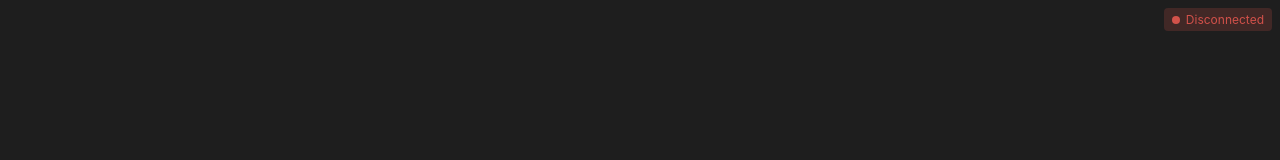
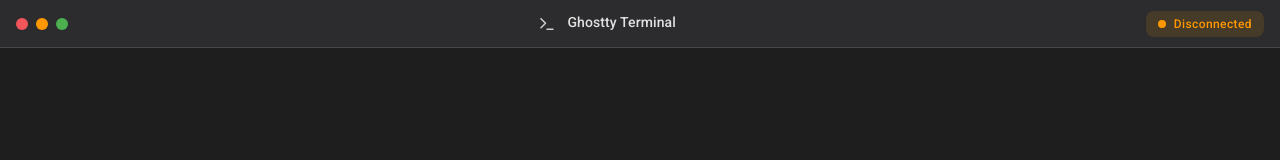
Before and after one commit to timmo001/app-ghostty, a website built with Vite: page ghostty/frontend/index.html in a window 1280 px wide. Built offline with nearby package versions, Linux system fonts and the light colour scheme; no server answers; what ghostty-web would draw is missing.

Commit message:
Add window UI based on material 3 (ha)

```diff
--- a/ghostty/frontend/index.html
+++ b/ghostty/frontend/index.html
@@ -4,7 +4,30 @@
     <meta charset="UTF-8" />
     <meta name="viewport" content="width=device-width, initial-scale=1.0" />
     <title>Ghostty Terminal</title>
+    <link rel="preconnect" href="https://fonts.googleapis.com" />
+    <link rel="preconnect" href="https://fonts.gstatic.com" crossorigin />
+    <link
+      href="https://fonts.googleapis.com/css2?family=Roboto:wght@400;500&display=swap"
+      rel="stylesheet"
+    />
     <style>
+      :root {
+        /* Material 3 Dark Theme - Home Assistant aligned */
+        --md-sys-color-surface: #1c1c1e;
+        --md-sys-color-surface-container: #2c2c2e;
+        --md-sys-color-surface-container-high: #3a3a3c;
+        --md-sys-color-on-surface: #e1e1e1;
+        --md-sys-color-on-surface-variant: #8e8e93;
+        --md-sys-color-outline: #48484a;
+        --md-sys-color-primary: #03a9f4;
+        --md-sys-color-error: #f2555a;
+        --md-sys-color-success: #4caf50;
+        --md-sys-color-warning: #ff9800;
+
+        /* Terminal colors */
+        --terminal-bg: #1e1e1e;
+      }
+
       * {
         margin: 0;
         padding: 0;
@@ -16,83 +39,221 @@
         width: 100%;
         height: 100%;
         overflow: hidden;
-        background: #1e1e1e;
+        background: var(--md-sys-color-surface);
+        font-family: 'Roboto', -apple-system, BlinkMacSystemFont, sans-serif;
+      }
+
+      .terminal-window {
+        display: flex;
+        flex-direction: column;
+        width: 100%;
+        height: 100%;
+        max-width: 1400px;
+        max-height: 900px;
+        margin: auto;
+        background: var(--md-sys-color-surface-container);
+        border-radius: 16px;
+        box-shadow:
+          0 8px 32px rgba(0, 0, 0, 0.4),
+          0 2px 8px rgba(0, 0, 0, 0.2);
+        overflow: hidden;
+      }
+
+      /* Fullscreen mode - no rounded corners or max dimensions */
+      @media (max-width: 1440px), (max-height: 940px) {
+        .terminal-window {
+          max-width: none;
+          max-height: none;
+          border-radius: 0;
+          box-shadow: none;
+        }
+      }
+
+      /* Title bar */
+      .title-bar {
+        display: flex;
+        align-items: center;
+        height: 48px;
+        padding: 0 16px;
+        background: var(--md-sys-color-surface-container);
+        border-bottom: 1px solid var(--md-sys-color-outline);
+        user-select: none;
+        flex-shrink: 0;
+      }
+
+      .window-controls {
+        display: flex;
+        align-items: center;
+        gap: 8px;
+      }
+
+      .window-control {
+        width: 12px;
+        height: 12px;
+        border-radius: 50%;
+        border: none;
+        cursor: default;
+        transition: opacity 0.15s ease;
+      }
+
+      .window-control.close {
+        background: var(--md-sys-color-error);
+      }
+
+      .window-control.minimize {
+        background: var(--md-sys-color-warning);
+      }
+
+      .window-control.maximize {
+        background: var(--md-sys-color-success);
+      }
+
+      .title-bar:not(:hover) .window-control {
+        opacity: 0.7;
+      }
+
+      .title {
+        flex: 1;
+        text-align: center;
+        font-size: 14px;
+        font-weight: 500;
+        color: var(--md-sys-color-on-surface);
+        letter-spacing: 0.1px;
+      }
+
+      .title-icon {
+        width: 18px;
+        height: 18px;
+        margin-right: 8px;
+        vertical-align: middle;
+        opacity: 0.9;
+      }
+
+      /* Connection status */
+      .connection-status {
+        display: flex;
+        align-items: center;
+        gap: 8px;
+        padding: 6px 12px;
+        border-radius: 8px;
+        font-size: 12px;
+        font-weight: 500;
+        letter-spacing: 0.4px;
+        transition: all 0.2s ease;
+      }
+
+      .connection-status.connected {
+        color: var(--md-sys-color-success);
+        background: rgba(76, 175, 80, 0.12);
+      }
+
+      .connection-status.disconnected {
+        color: var(--md-sys-color-error);
+        background: rgba(242, 85, 90, 0.12);
+      }
+
+      .connection-status.connecting {
+        color: var(--md-sys-color-warning);
+        background: rgba(255, 152, 0, 0.12);
+      }
+
+      .status-indicator {
+        width: 8px;
+        height: 8px;
+        border-radius: 50%;
+        background: currentColor;
+      }
+
+      .connection-status.connecting .status-indicator {
+        animation: pulse 1.2s ease-in-out infinite;
+      }
+
+      @keyframes pulse {
+        0%,
+        100% {
+          opacity: 1;
+          transform: scale(1);
+        }
+        50% {
+          opacity: 0.5;
+          transform: scale(0.9);
+        }
+      }
+
+      /* Terminal container */
+      .terminal-container {
+        flex: 1;
+        background: var(--terminal-bg);
+        padding: 12px;
+        overflow: hidden;
+        position: relative;
       }
 
       #terminal {
         width: 100%;
         height: 100%;
-        padding: 8px;
       }
 
       #terminal canvas {
         display: block;
       }
 
-      /* Connection status overlay */
-      .status-overlay {
-        position: fixed;
-        top: 8px;
-        right: 8px;
-        padding: 4px 8px;
-        border-radius: 4px;
-        font-family: -apple-system, BlinkMacSystemFont, 'Segoe UI', Roboto, sans-serif;
-        font-size: 12px;
-        z-index: 1000;
-        display: flex;
-        align-items: center;
-        gap: 6px;
-        opacity: 0.8;
-        transition: opacity 0.3s;
+      /* Focus ring for accessibility */
+      .terminal-container:focus-within {
+        outline: none;
       }
 
-      .status-overlay:hover {
-        opacity: 1;
+      /* Scrollbar styling */
+      .terminal-container ::-webkit-scrollbar {
+        width: 8px;
       }
 
-      .status-overlay.connected {
-        background: rgba(39, 201, 63, 0.2);
-        color: #27c93f;
+      .terminal-container ::-webkit-scrollbar-track {
+        background: transparent;
       }
 
-      .status-overlay.disconnected {
-        background: rgba(255, 95, 86, 0.2);
-        color: #ff5f56;
+      .terminal-container ::-webkit-scrollbar-thumb {
+        background: var(--md-sys-color-surface-container-high);
+        border-radius: 4px;
       }
 
-      .status-overlay.connecting {
-        background: rgba(255, 189, 46, 0.2);
-        color: #ffbd2e;
-      }
-
-      .status-dot {
-        width: 8px;
-        height: 8px;
-        border-radius: 50%;
-        background: currentColor;
-      }
-
-      .status-overlay.connecting .status-dot {
-        animation: pulse 1s infinite;
-      }
-
-      @keyframes pulse {
-        0%,
-        100% {
-          opacity: 1;
-        }
-        50% {
-          opacity: 0.4;
-        }
+      .terminal-container ::-webkit-scrollbar-thumb:hover {
+        background: var(--md-sys-color-outline);
       }
     </style>
   </head>
   <body>
-    <div class="status-overlay connecting" id="status">
-      <div class="status-dot"></div>
-      <span id="status-text">Connecting...</span>
+    <div class="terminal-window">
+      <div class="title-bar">
+        <div class="window-controls">
+          <div class="window-control close"></div>
+          <div class="window-control minimize"></div>
+          <div class="window-control maximize"></div>
+        </div>
+        <div class="title">
+          <svg
+            class="title-icon"
+            viewBox="0 0 24 24"
+            fill="none"
+            stroke="currentColor"
+            stroke-width="2"
+            stroke-linecap="round"
+            stroke-linejoin="round"
+          >
+            <polyline points="4 17 10 11 4 5"></polyline>
+            <line x1="12" y1="19" x2="20" y2="19"></line>
+          </svg>
+          Ghostty Terminal
+        </div>
+        <div class="connection-status connecting" id="status">
+          <div class="status-indicator"></div>
+          <span id="status-text">Connecting</span>
+        </div>
+      </div>
+      <div class="terminal-container">
+        <div id="terminal"></div>
+      </div>
     </div>
-    <div id="terminal"></div>
     <script type="module" src="/src/main.js"></script>
   </body>
 </html>
--- a/ghostty/frontend/src/main.js
+++ b/ghostty/frontend/src/main.js
@@ -20,7 +20,7 @@
  * Update connection status UI
  */
 function setStatus(state, text) {
-  statusOverlay.className = `status-overlay ${state}`;
+  statusOverlay.className = `connection-status ${state}`;
   statusText.textContent = text;
 }
 
```
